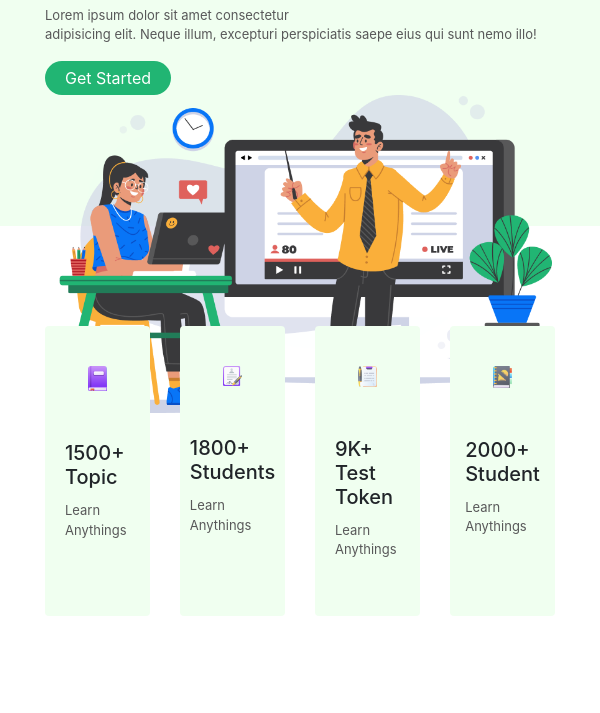
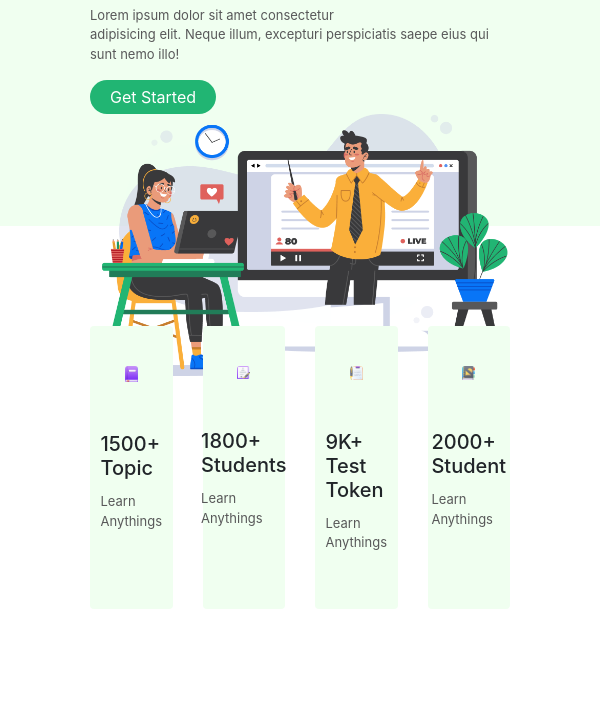
Before and after one commit to Asif-91/E-school, a plain HTML site: page index .html in a window 600 px wide. Shown: the part 354-1067 px from the top of the page. Drawn offline with nearby package versions, Linux system fonts and the light colour scheme.

Commit message:
first commit

```diff
--- a/style.css
+++ b/style.css
@@ -164,15 +164,18 @@ footer p{
 
 
 /*media query*/
-@media (max-width: 576px){
+@media (min-width: 1200px) and (max-width: 1500px){
+
+}
+@media (min-width: 992px) and (max-width: 1200px){
+
+}
+@media (min-width: 768px) and (max-width: 991px){
 
 }
 @media (max-width: 768px){
 
 }
-@media (max-width: 992px){
-
+@media only screen and (min-width: 480px) and (max-width: 767px){
+    .container {width: 450px}
 }
-@media (max-width: 1200px){
-
-}
```
Also changed, not shown: 1 other file.
